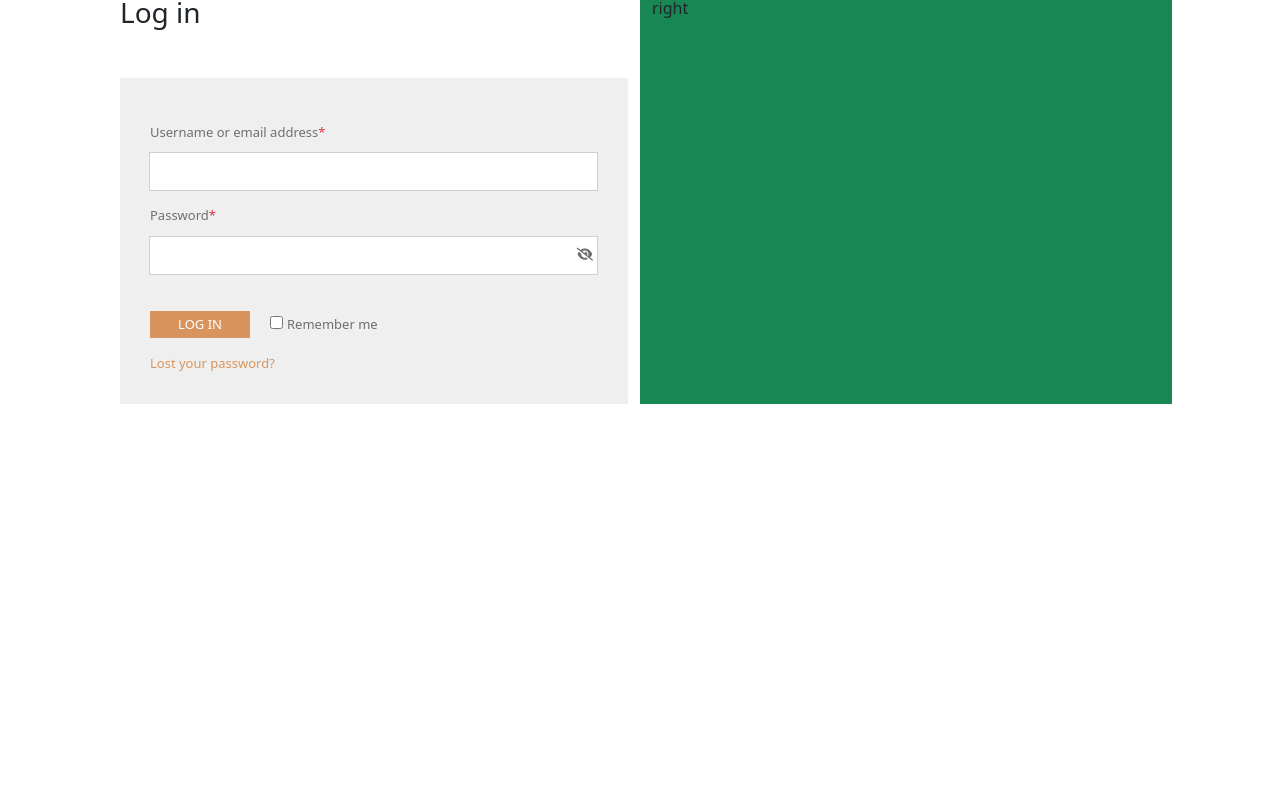
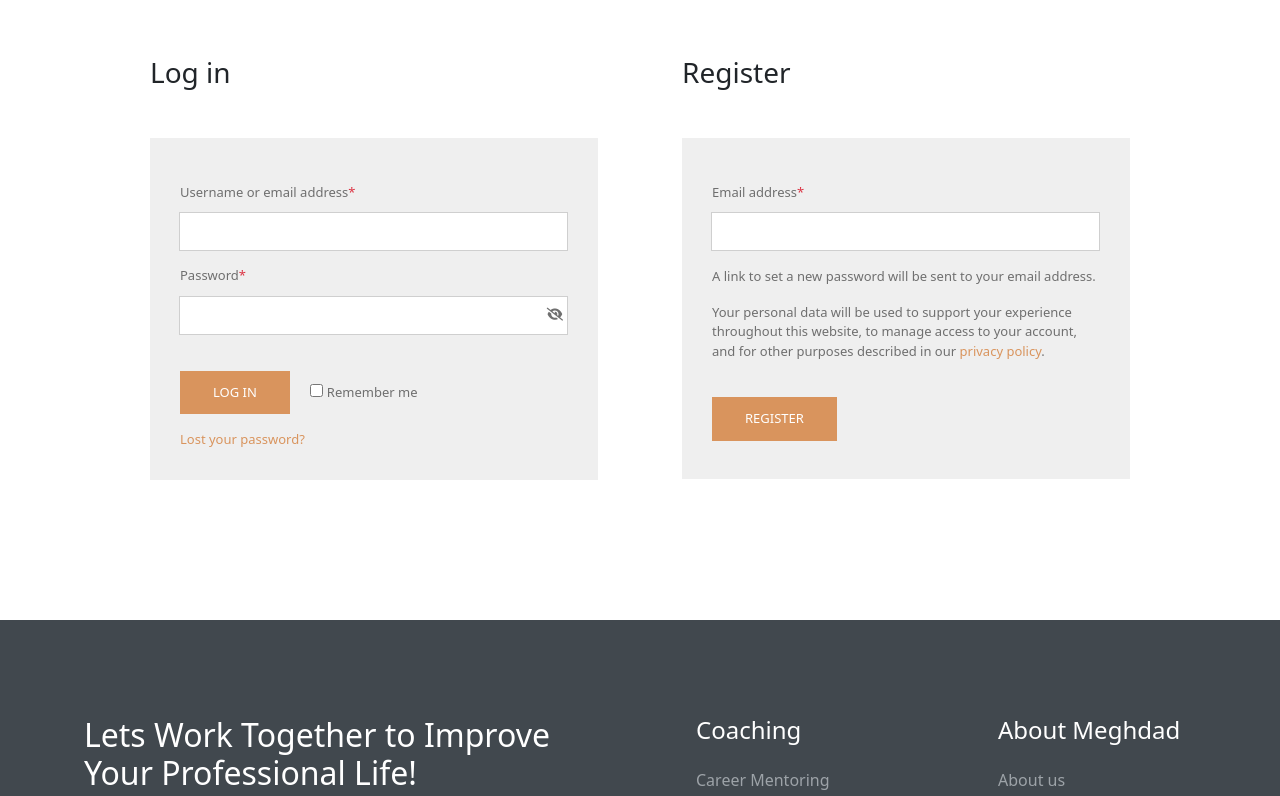
Before and after one commit to NedaSaberi/coachingSite, a React (Create React App) app: page /myaccount in a window 1280 px wide. Shown: the part 599-1395 px from the top of the page. Before the commit the page ends 1083 px from the top, so only its background shows below. Built offline with nearby package versions, Linux system fonts and the light colour scheme.

Commit message:
my account completed with 2 forms

```diff
--- a/src/components/loginform/Loginform.tsx
+++ b/src/components/loginform/Loginform.tsx
@@ -8,9 +8,9 @@ export default function Loginform() {
     setShowPassword(!showPassword);
   }
   return (
-    <div className="loginform-wrapper">
+    <div className="form-wrapper">
       <h3 className='mb-5'>Log in</h3>
-      <form className="loginform" action="">
+      <form className="form" action="">
         <div className="input-group">
           <label htmlFor="user">
             Username or email address<span className="text-danger">*</span>
@@ -29,13 +29,13 @@ export default function Loginform() {
             </div>
         </div>
         <div className="submit-group d-block my-3">
-            <button className='bg-orange text-white py-1'>LOG IN</button>
+            <button className='bg-orange text-white'>LOG IN</button>
             <input type="checkbox" />
             <span className='m-1'>
               Remember me
             </span>
         </div>
-        <Link to='/lost-password' className='text-orange lost-link'>Lost your password?</Link>
+        <Link to='/lost-password' className='text-orange link'>Lost your password?</Link>
       </form>
     </div>
   );
--- /dev/null
+++ b/src/components/registerForm/RegisterForm.tsx
@@ -0,0 +1,29 @@
+import './RegisterForm.css';
+import { Link } from 'react-router-dom';
+
+export default function RegisterForm() {
+  return (
+    <div className="form-wrapper">
+      <h3 className="mb-5">Register</h3>
+      <form className="form" action="">
+        <div className="input-group">
+          <label htmlFor="user">
+            Email address<span className="text-danger">*</span>
+          </label>
+          <input id="user" type="text" />
+        </div>
+        <p className="my-3">
+          A link to set a new password will be sent to your email address.
+        </p>
+        <p>
+          Your personal data will be used to support your experience throughout
+          this website, to manage access to your account, and for other purposes
+          described in our <Link to="/" className='text-orange link'>privacy policy</Link>.
+        </p>
+        <div className="submit-group d-block my-2">
+          <button className="bg-orange text-white">REGISTER</button>
+        </div>
+      </form>
+    </div>
+  );
+}
--- a/src/pages/myaccount/Myaccount.css
+++ b/src/pages/myaccount/Myaccount.css
@@ -1,3 +1,49 @@
 .myaccount .forms{
     padding: 80px 120px;
 }
+
+.form-wrapper{
+    width: 100%;
+}
+.form-wrapper .form{
+    background-color: #efefef;
+    padding: 30px;
+    color: #6f6f6f;
+    font-size: 13px;
+}
+.form-wrapper .form .input-group{
+    margin-top: 15px;
+    display: flex;
+    flex-direction: column;
+}
+.form-wrapper .form .input-group label{
+    margin-bottom: 10px;
+}
+.form-wrapper .form .input-group input{
+    border: 1px solid #cfcfcf;
+    font-size: 14px;
+    padding: 8px;
+}
+.form-wrapper .form .password-input {
+    display: flex;
+    flex-direction: column;
+    position: relative;
+}
+
+.form-wrapper .form .password-input .toggle-password{
+    position: absolute;
+    top: 50%;
+    right: 5px;
+    transform: translateY(-50%);
+}
+.form-wrapper .form .input-group input:focus{
+    outline: 1px solid orange;
+}
+.form-wrapper .form .submit-group button{
+    margin: 20px 20px 0 0 ;
+    padding: 12px 33px;
+    border: none;
+}
+.form-wrapper .form .link{
+    text-decoration: none;
+}
--- a/src/pages/myaccount/Myaccount.tsx
+++ b/src/pages/myaccount/Myaccount.tsx
@@ -1,4 +1,6 @@
+import Footer from '../../components/footer/Footer';
 import Loginform from '../../components/loginform/Loginform';
+import RegisterForm from '../../components/registerForm/RegisterForm';
 import './Myaccount.css';
 
 export default function Myaccount() {
@@ -13,10 +15,11 @@ export default function Myaccount() {
         <div className="col-12 col-lg-6 left">
             <Loginform/>
         </div>
-        <div className="col-12 col-lg-6 right bg-success">
-            right
+        <div className="col-12 col-lg-6 right">
+            <RegisterForm />
         </div>
       </div>
+      <Footer/>
     </div>
   );
 }
```
Also changed, not shown: src/components/registerForm/RegisterForm.css (added).
